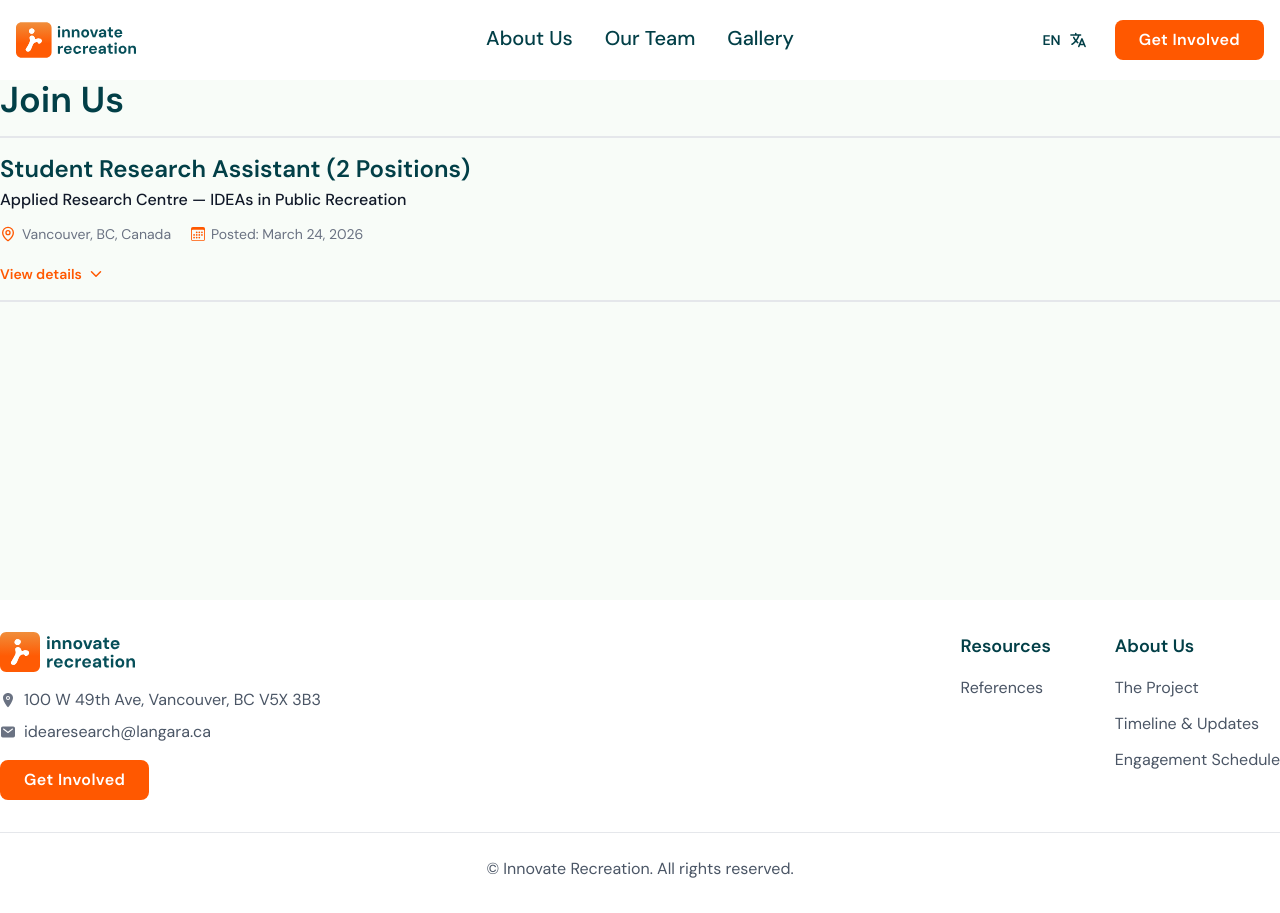
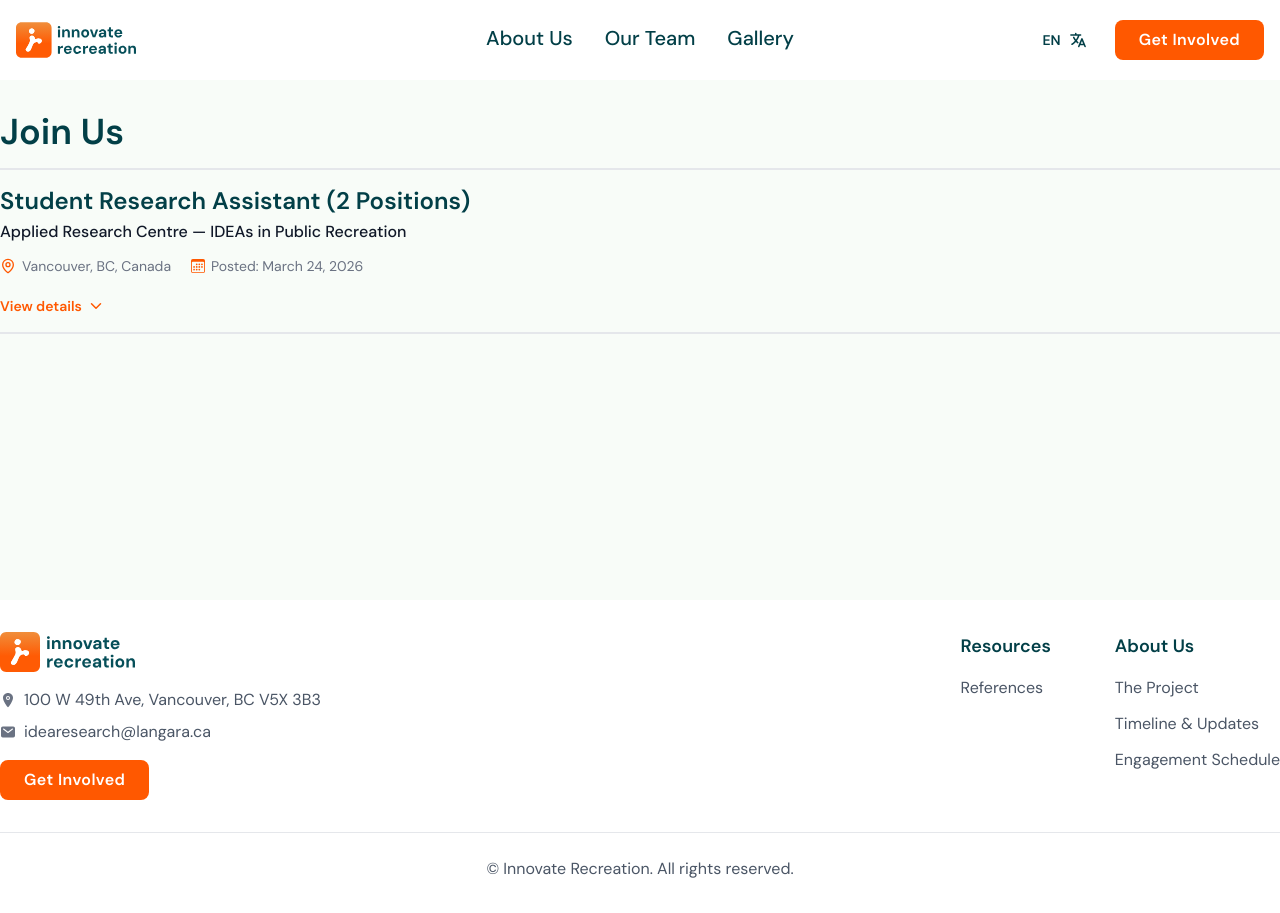
Before and after one commit to langararec/IDEAS-website, a React (Vite) app in the folder frontend/: page /careers in a window 1280 px wide. Built offline with nearby package versions, Linux system fonts and the light colour scheme; what chartjs-plugin-datalabels would draw is missing.

Commit message:
feat: add padding to careers page content for improved layout

```diff
--- a/frontend/src/pages/Team/Careers.tsx
+++ b/frontend/src/pages/Team/Careers.tsx
@@ -133,7 +133,7 @@ const Careers: React.FC = () => {
     return (
         <div key={`careers-${language}`} className="bg-base-100 min-h-[65vh]">
             {/* Content */}
-            <div className="px-4 sm:px-6 lg:px-0 max-w-7xl mx-auto relative">
+            <div className="px-4 sm:px-6 lg:px-0 max-w-7xl mx-auto relative py-4">
                 <h1 className="text-4xl font-bold font-dm-sans text-primary my-4">{content.pageTitle}</h1>
                 {careerListings.length === 0 ? (
                     <p className="text-gray-500 font-dm-sans border-t-2 border-t-gray-200 pt-8 text-center py-16">
```
